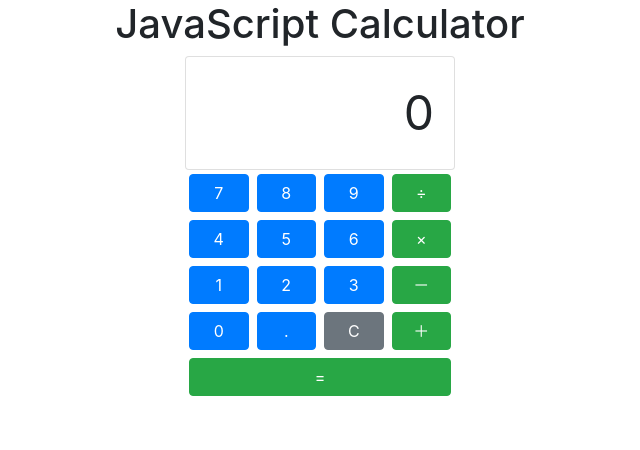
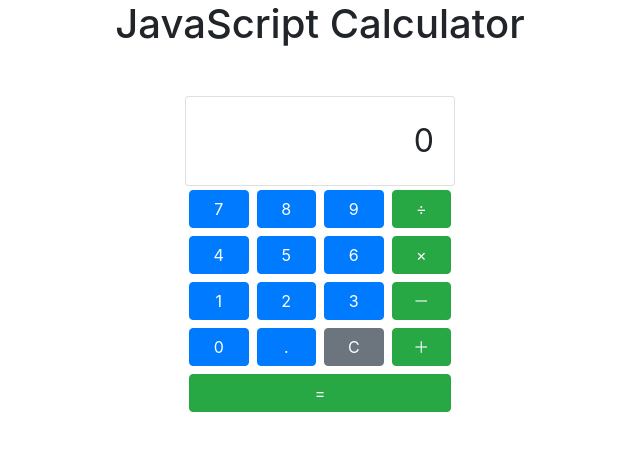
Before and after one commit to yk3108/javascript-calculator-typescript, a React (Create React App) app: page / in a window 1280 px wide. Shown: the top 450 px of the page, without its empty margins (320-960 px from the left). Built offline with nearby package versions, Linux system fonts and the light colour scheme.

Commit message:
minor adjustment to design

```diff
--- a/src/components/App.tsx
+++ b/src/components/App.tsx
@@ -116,7 +116,7 @@ const App: React.FC = () => {
     <Container fluid className="text-center">
       <Row>
         <Col>
-          <h1>JavaScript Calculator</h1>
+          <h1 className="mb-5">JavaScript Calculator</h1>
         </Col>
       </Row>
       <Container className="calculator-wrapper">
@@ -126,7 +126,7 @@ const App: React.FC = () => {
               <Card.Body
                 id="display"
                 className="text-right"
-                style={{ fontSize: '3rem' }}
+                style={{ fontSize: '2rem' }}
               >
                 {display}
               </Card.Body>
```
